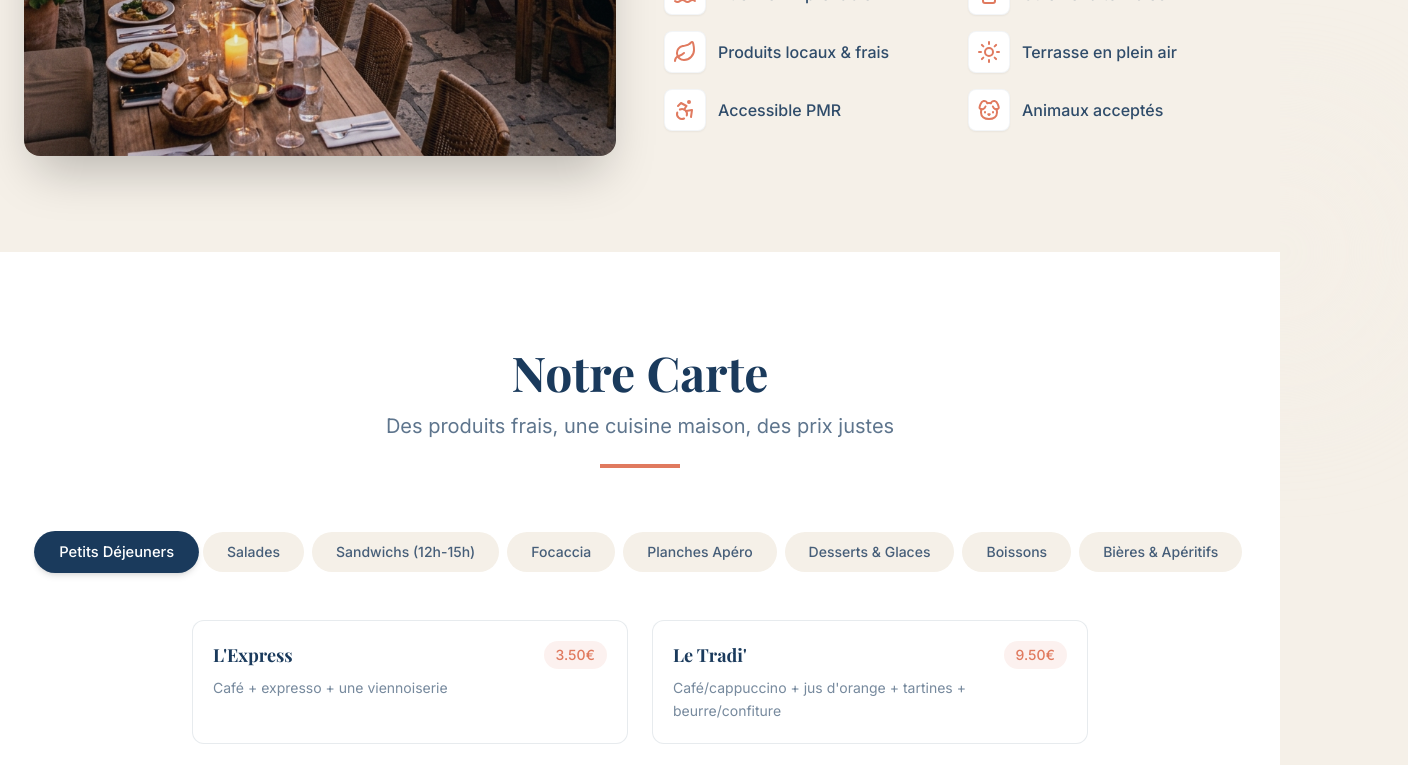
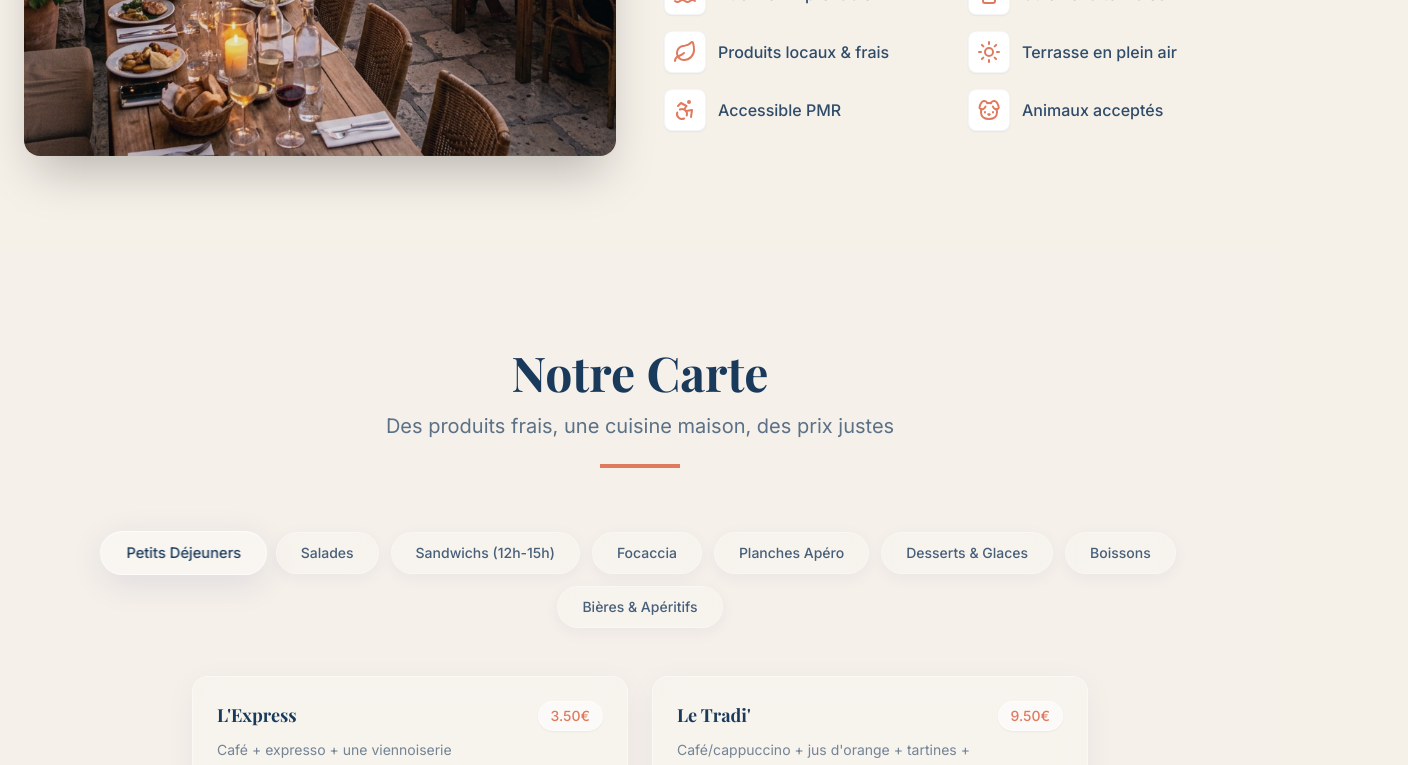
Before and after one commit to kelvynlaine/L-arr-t-au-port-site-web-resto, a React (Vite) app: page / in a window 1280 px wide. Shown: the part 1480-2245 px from the top of the page, 1408 px wide, since content can reach past the window. Built offline with nearby package versions, Linux system fonts and the light colour scheme; a web font is replaced by a local one.

Commit message:
Apply glassmorphism style to header and menu

```diff
--- a/src/components/Header.tsx
+++ b/src/components/Header.tsx
@@ -35,7 +35,9 @@ export default function Header() {
   return (
     <header
       className={`fixed top-0 left-0 right-0 z-50 transition-all duration-300 ${
-        isScrolled ? 'bg-sable/95 backdrop-blur-md shadow-md py-3' : 'bg-transparent py-5'
+        isScrolled
+          ? 'bg-white/20 backdrop-blur-md border-b border-white/30 shadow-[0_8px_32px_0_rgba(31,38,135,0.07)] py-3'
+          : 'bg-transparent py-5'
       }`}
     >
       <div className="container mx-auto px-4 md:px-6">
@@ -105,7 +107,7 @@ export default function Header() {
             initial={{ opacity: 0, y: -20 }}
             animate={{ opacity: 1, y: 0 }}
             exit={{ opacity: 0, y: -20 }}
-            className="absolute top-full left-0 right-0 bg-sable shadow-xl border-t border-marine/10 lg:hidden"
+            className="absolute top-full left-0 right-0 bg-white/30 backdrop-blur-lg shadow-[0_8px_32px_0_rgba(31,38,135,0.1)] border-b border-white/40 lg:hidden"
           >
             <div className="container mx-auto px-4 py-6 flex flex-col gap-4">
               <ul className="flex flex-col gap-4">
--- a/src/components/Menu.tsx
+++ b/src/components/Menu.tsx
@@ -129,8 +129,11 @@ export default function Menu() {
   };
 
   return (
-    <section id="menu" className="py-24 bg-white relative">
-      <div className="absolute top-0 right-0 w-64 h-64 bg-sable/50 rounded-full blur-3xl -z-10 pointer-events-none transform translate-x-1/2 -translate-y-1/2"></div>
+    <section id="menu" className="py-24 bg-sable/40 relative overflow-hidden">
+      {/* Animated Background blobs for glassmorphism */}
+      <div className="absolute top-0 right-0 w-[500px] h-[500px] bg-terracotta/20 rounded-full blur-[100px] -z-10 animate-pulse"></div>
+      <div className="absolute bottom-0 left-0 w-[600px] h-[600px] bg-vert-eau/20 rounded-full blur-[120px] -z-10 opacity-70"></div>
+      <div className="absolute top-1/2 left-1/2 -translate-x-1/2 -translate-y-1/2 w-full h-full bg-marine/5 rounded-full blur-[150px] -z-10"></div>
 
       <div className="container mx-auto px-4 md:px-6">
         <div className="text-center mb-16">
@@ -155,15 +158,15 @@ export default function Menu() {
         </div>
 
         {/* Tabs */}
-        <div className="flex flex-wrap justify-center gap-2 mb-12">
+        <div className="flex flex-wrap justify-center gap-3 mb-12 relative z-10">
           {menuData.map((category) => (
             <button
               key={category.id}
               onClick={() => setActiveTab(category.id)}
-              className={`px-6 py-2.5 rounded-full text-sm font-medium transition-all duration-300 ${
+              className={`px-6 py-2.5 rounded-full text-sm font-medium transition-all duration-300 backdrop-blur-md border ${
                 activeTab === category.id
-                  ? 'bg-marine text-white shadow-md scale-105'
-                  : 'bg-sable text-marine/80 hover:bg-sable/80 hover:text-marine'
+                  ? 'bg-white/40 text-marine border-white/60 shadow-[0_8px_32px_0_rgba(31,38,135,0.1)] scale-105 font-bold'
+                  : 'bg-white/20 text-marine/80 border-white/30 hover:bg-white/30 hover:text-marine shadow-[0_4px_16px_0_rgba(31,38,135,0.05)]'
               }`}
             >
               {category.label}
@@ -186,13 +189,13 @@ export default function Menu() {
                 <motion.div
                   key={index}
                   variants={itemVariants}
-                  className="p-5 rounded-xl border border-marine/10 bg-white hover:shadow-lg hover:border-terracotta/30 transition-all duration-300 group"
+                  className="p-6 rounded-2xl border border-white/40 bg-white/20 backdrop-blur-md shadow-[0_8px_32px_0_rgba(31,38,135,0.05)] hover:shadow-[0_8px_32px_0_rgba(31,38,135,0.1)] hover:border-white/60 hover:bg-white/30 transition-all duration-300 group"
                 >
                   <div className="flex justify-between items-start gap-4 mb-2">
                     <h3 className="font-serif font-bold text-lg text-marine group-hover:text-terracotta transition-colors">
                       {item.name}
                     </h3>
-                    <span className="font-medium text-terracotta whitespace-nowrap bg-terracotta/10 px-3 py-1 rounded-full text-sm">
+                    <span className="font-medium text-terracotta whitespace-nowrap bg-white/50 backdrop-blur-sm border border-white/50 px-3 py-1 rounded-full text-sm shadow-sm">
                       {item.price}
                     </span>
                   </div>
```
